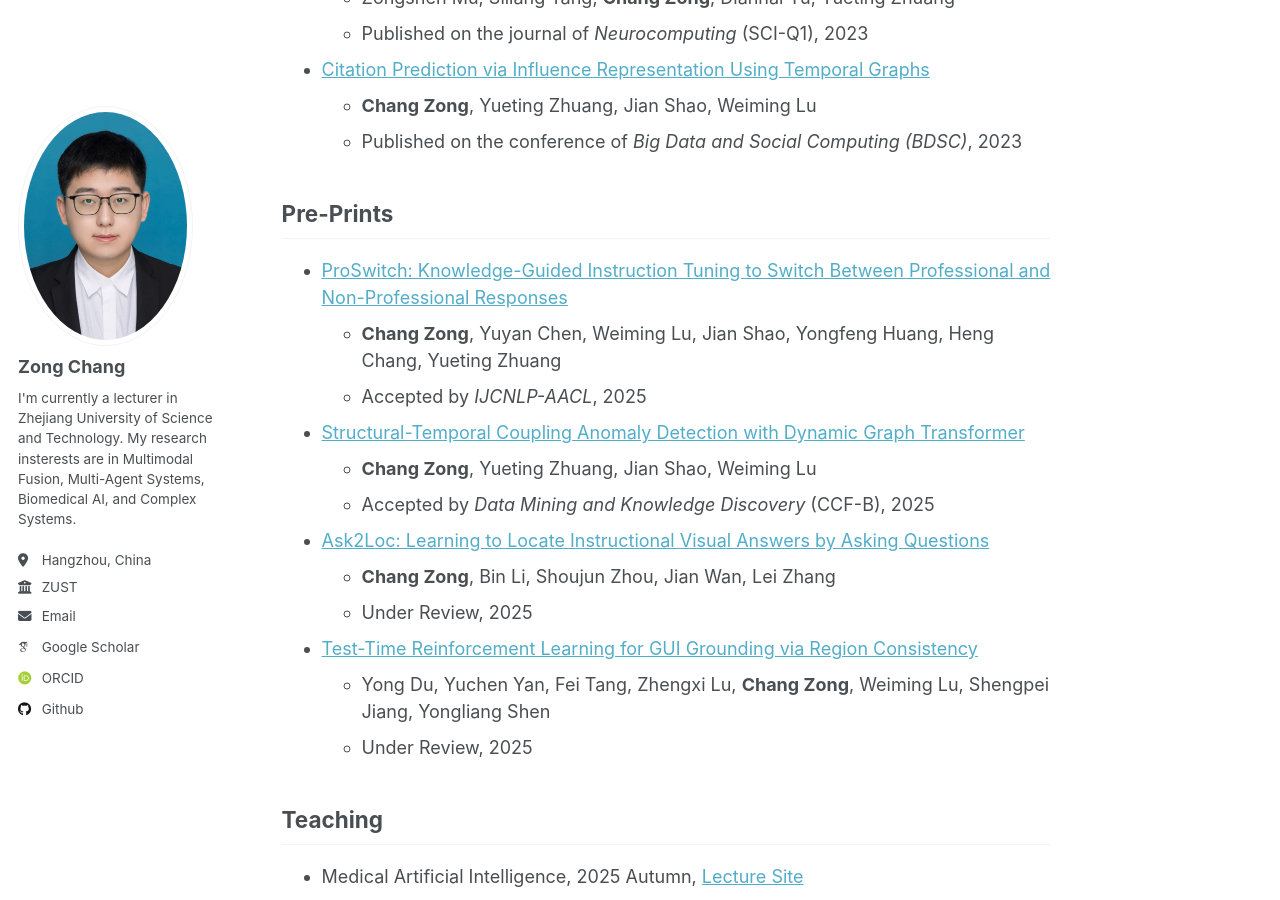
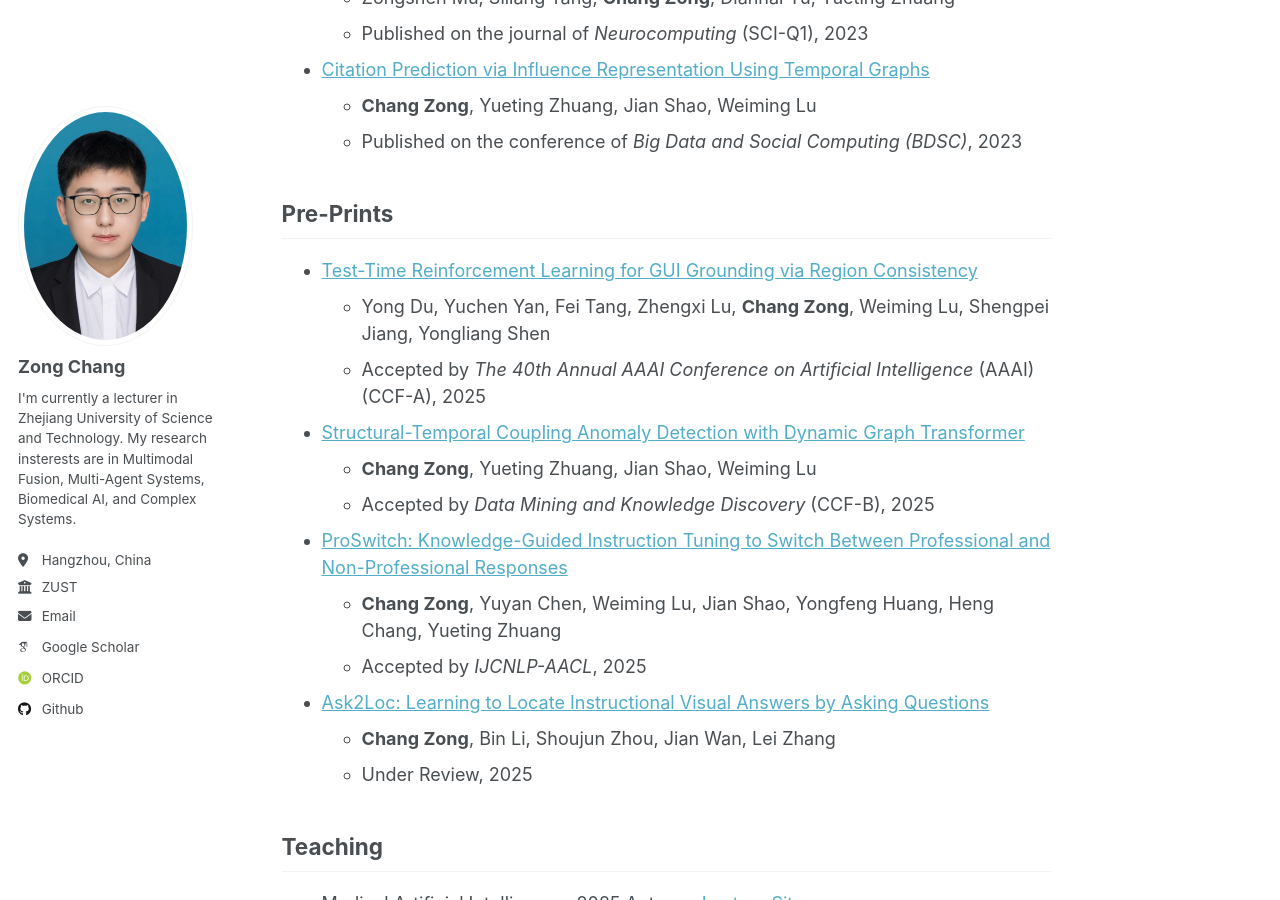
Before and after one commit to changzong/changzong.github.io, a Jekyll site: the page built from _pages/about.md, in a window 1280 px wide and 900 px high, scrolled down 1679 px. Built offline with Jekyll 4.4.1, drawn with Linux system fonts in a browser that asks for light colours; some web fonts are replaced.

Commit message:
udpate cv

```diff
--- a/_pages/about.md
+++ b/_pages/about.md
@@ -46,20 +46,20 @@ Artificial Cancer, Biomedical AI, Complex Systems
   - Published on the conference of *Big Data and Social Computing (BDSC)*, 2023
 
 ## Pre-Prints
-- [ProSwitch: Knowledge-Guided Instruction Tuning to Switch Between Professional and Non-Professional Responses](https://arxiv.org/abs/2403.09131)
-  - **Chang Zong**, Yuyan Chen, Weiming Lu, Jian Shao, Yongfeng Huang, Heng Chang, Yueting Zhuang
-  - Accepted by *IJCNLP-AACL*, 2025
+- [Test-Time Reinforcement Learning for GUI Grounding via Region Consistency](https://arxiv.org/abs/2508.05615)
+  - Yong Du, Yuchen Yan, Fei Tang, Zhengxi Lu, **Chang Zong**, Weiming Lu, Shengpei Jiang, Yongliang Shen
+  - Accepted by *The 40th Annual AAAI Conference on Artificial Intelligence* (AAAI) (CCF-A), 2025
 
 - [Structural-Temporal Coupling Anomaly Detection with Dynamic Graph Transformer](https://arxiv.org/abs/2505.08330)
   - **Chang Zong**, Yueting Zhuang, Jian Shao, Weiming Lu
   - Accepted by *Data Mining and Knowledge Discovery* (CCF-B), 2025
 
+- [ProSwitch: Knowledge-Guided Instruction Tuning to Switch Between Professional and Non-Professional Responses](https://arxiv.org/abs/2403.09131)
+  - **Chang Zong**, Yuyan Chen, Weiming Lu, Jian Shao, Yongfeng Huang, Heng Chang, Yueting Zhuang
+  - Accepted by *IJCNLP-AACL*, 2025
+
 - [Ask2Loc: Learning to Locate Instructional Visual Answers by Asking Questions](https://arxiv.org/abs/2504.15918)
   - **Chang Zong**, Bin Li, Shoujun Zhou, Jian Wan, Lei Zhang
-  - Under Review, 2025
-
-- [Test-Time Reinforcement Learning for GUI Grounding via Region Consistency](https://arxiv.org/abs/2508.05615)
-  - Yong Du, Yuchen Yan, Fei Tang, Zhengxi Lu, **Chang Zong**, Weiming Lu, Shengpei Jiang, Yongliang Shen
   - Under Review, 2025
 
 ## Teaching
```
